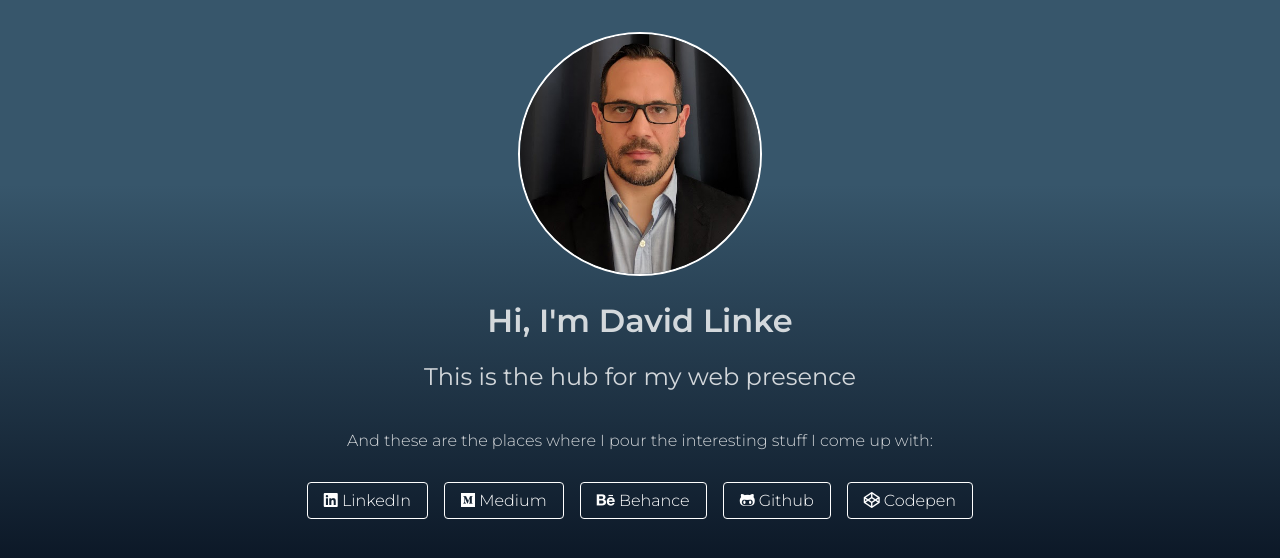
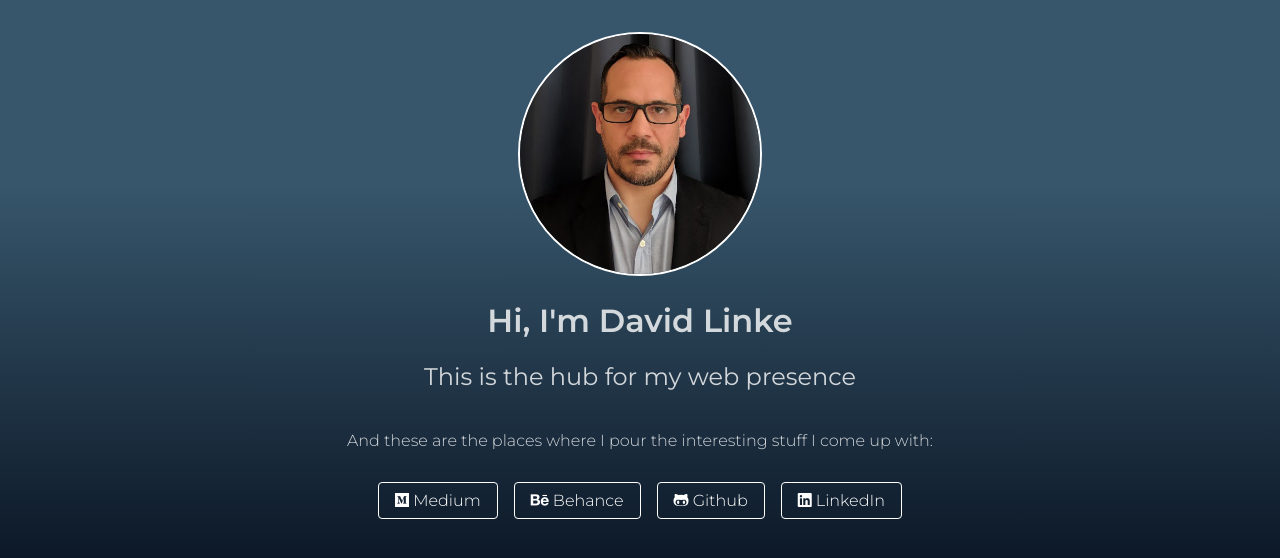
Before and after one commit to davelinke/davelinke.github.io, a plain HTML site: page index.html in a window 1280 px wide. Drawn offline with Linux system fonts and the light colour scheme.

Commit message:
Update index.html

```diff
--- a/index.html
+++ b/index.html
@@ -4,10 +4,10 @@
 <head>
     <meta charset="utf-8">
     <title>David Linke · UI/UX/WEB Architect</title>
-    <meta name="description" content="This is the hub for my presence allover the web.">
+    <meta name="description" content="This is the hub for my presence on the web.">
     <meta name="viewport" content="width=device-width, initial-scale=1.0, shrink-to-fit=no">
     <meta property="og:title" content="David Linke · UI/UX/WEB Architect">
-    <meta property="og:description" content="This is the hub for my presence allover the web.">
+    <meta property="og:description" content="This is the hub for my presence on the web.">
     <meta property="og:image" content="http://davelinke.com/david-linke.jpg">
     <meta property="og:url" content="http://davelinke.com/">
     <meta name="twitter:card" content="summary_large_image">
@@ -30,11 +30,6 @@
         <h3 class="dl__description">And these are the places where I pour the interesting stuff I come up with:</h3>
         <ul class="dl__links-list">
             <li class="dl__link-item">
-                <a class="dl__link" href="https://www.linkedin.com/in/golinke" target="_blank">
-                    <i class="fab fa-linkedin" aria-hidden="true"></i> LinkedIn
-                </a>
-            </li>
-            <li class="dl__link-item">
                 <a class="dl__link" href="https://medium.com/@davelinke" target="_blank">
                     <i class="fab fa-medium" aria-hidden="true"></i> Medium
                 </a>
@@ -50,10 +45,15 @@
                 </a>
             </li>
             <li class="dl__link-item">
+                <a class="dl__link" href="https://www.linkedin.com/in/golinke" target="_blank">
+                    <i class="fab fa-linkedin" aria-hidden="true"></i> LinkedIn
+                </a>
+            </li>
+            <!--<li class="dl__link-item">
                 <a class="dl__link" href="https://codepen.io/davelinke/" target="_blank">
                     <i class="fab fa-codepen" aria-hidden="true"></i> Codepen
                 </a>
-            </li>
+            </li>-->
         </ul>
     </main>
 <!-- Global site tag (gtag.js) - Google Analytics -->
```
